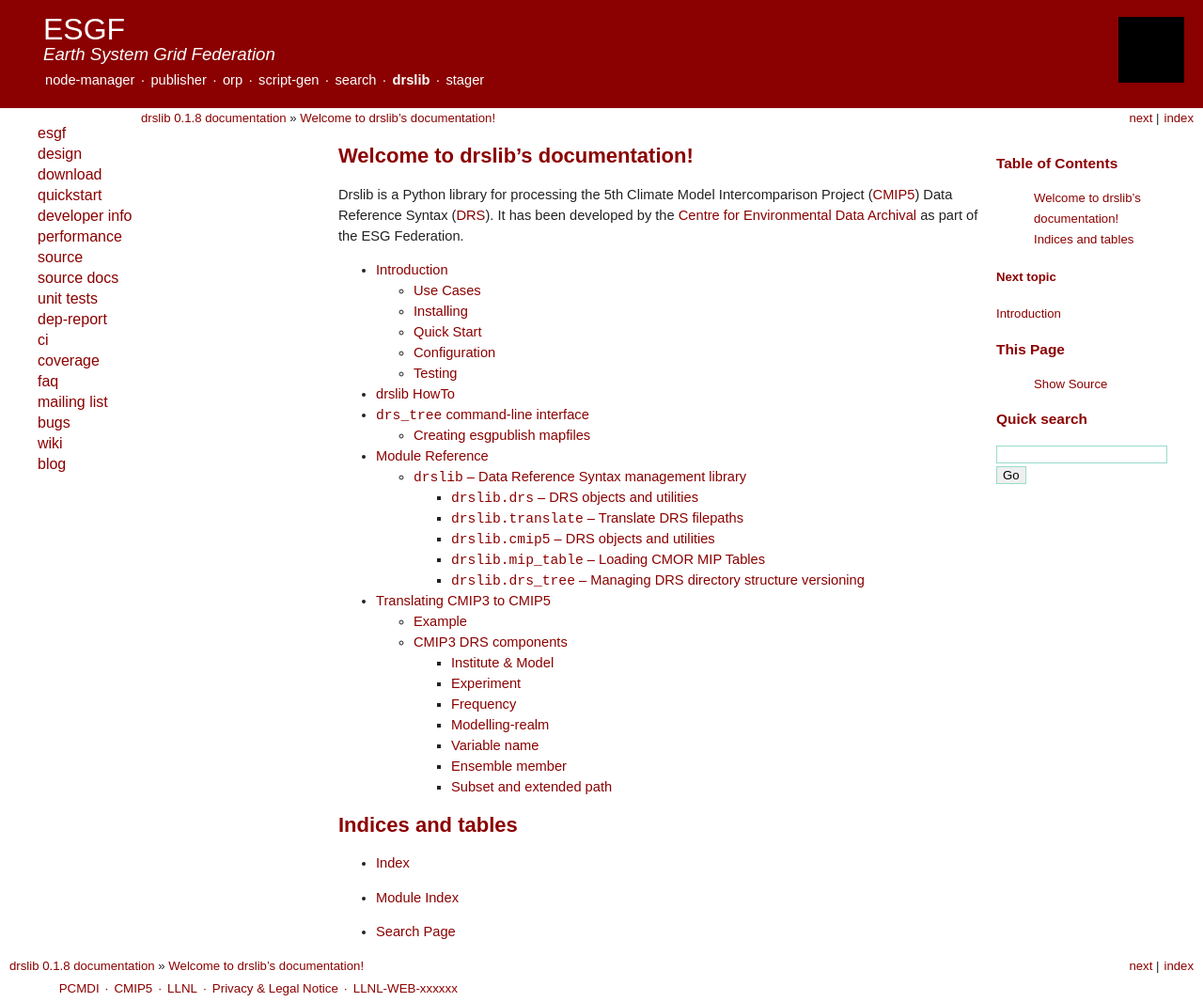
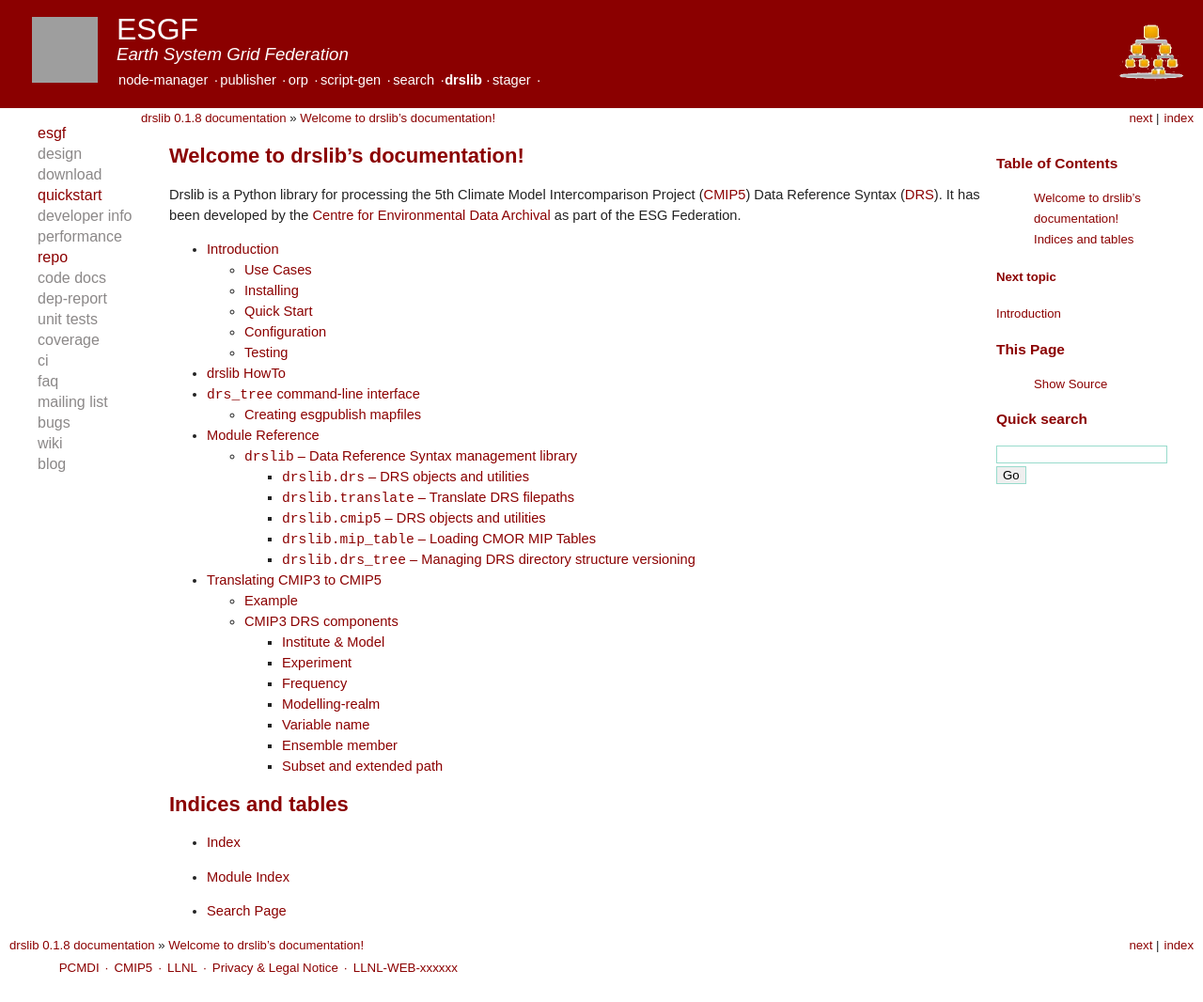
Before and after one commit to ESGF/esgf-drslib, a Sphinx documentation site: the page built from doc/index.rst, in a window 1280 px wide. Shown: the whole page at 94% size. Built offline with Sphinx 7.4.7, drawn with Linux system fonts in a browser that asks for light colours; after the commit the page ends 1044 px from its top, so only the background shows below that; grey boxes are pictures that could not be loaded.

Commit message:
Updated sphinx template with subproject links

```diff
--- a/doc/_static/esgf_styles.css
+++ /dev/null
@@ -1,128 +0,0 @@
-html, body{
-	font-family:Arial,sans-serif;
-	margin: 0px;
-	padding: 0px;
-	background-color: #fff;
-	color: #222;
-	line-height: 150%;
-	font-size: 11pt;
-}
-code, pre {
-	font: 1em/normal "courier new", courier, monospace;
-}
-h1, h2, h3, h4 {
-  color: #8b0000;
-}
-a {
-	color: #8b0000;
-	text-decoration: none;
-}
-#header {
-	xmargin: 3em -2em 1em 0;
-	padding: 1.2em 0 1.2em 3em;
-	border-width: 0px;
-	background-color: #8b0000;
-	/*background-color: #369;*/
-	xwidth: 80%;
-	min-width: 900px;
-}
-.title {
-	color: white;
-	font-size: 24pt;
-	margin: 2px;
-}
-.subtitle, .projects, .projects a {
-	color: white;
-	font-size: 14pt;
-	font-style: italic;
-	margin: 2px;
-	line-height: 1.5;
-}
-.projects, .projects a {
-	font-style: normal;
-	font-size: 11pt;
-}
-.lsidebar {
-	float: left;
-	font-size: 12pt;
-	color: #8b0000;
-	width: 150px;
-}
-.lsidebar li {
-	list-style-type: none;
-}
-.lsidebar li a {
-	text-decoration: none;
-	color: #8b0000;
-}
-.lsidebar li a:hover {
-	text-decoration: underline;
-	color: #F33;
-}
-.lsidebar li a:focus {
-	text-decoration: underline;
-	color: #F33;
-}
-.lsidebar li a:active {
-	text-decoration: underline;
-	color: #F33;
-}
-.content {
-	/*width: 700px;*/
-	clear: none;
-        margin-left: 180px;
-	margin-right: 20px;
-	xpadding: 10px;
-	min-height: 800px;
-}
-.numeric {
-  text-align: right;
-}
-.data-table {
-  border: 1px solid #a9a9a9;
-  border-collapse: collapse;
-}
-.data-table td, .data-table th {
-  border: 1px solid #888;
-  padding: 2px;
-}
-.data-table th {
-  background-color: #ccc;
-  font-weight: bold;
-}
-.advert-message {
-  border: 3px solid #8b0000;
-  padding: 15px;
-}
-a:hover {
-	color: #F33;
-	text-decoration: underline;
-}
-#footer {
-	/*xmargin: 3em -2em 1em 0;*/
-	padding: 0.1em 0 0.1em 4em;
-	border-width: 0px;
-	/*background-color: #8b0000;*/
-	/*background-color: #369;*/
-/*	xwidth: 80%;*/
-	min-width: 900px;
-}
-#footer .projects {
-	font-style: normal;
-	font-size: 10pt;
-	color: white;
-}
-#header a:hover, #footer a:hover {
-	color: #F66;
-	text-decoration: underline;
-}
-#footer .projects , #footer  a {
-	font-style: normal;
-	font-size: 10pt;
-	color: #8b0000;
-}
-
-div.sphinxsidebar {
-    float: right;
-    margin-left: 0%;
-}
--- a/doc/_templates/layout.html
+++ /dev/null
@@ -1,109 +0,0 @@
-{# Junja template based on the ESGF standard website template #}
-{% block doctype -%}
-<!DOCTYPE HTML PUBLIC "-//W3C//DTD HTML 4.01//EN" "http://www.w3.org/TR/html4/strict.dtd">
-{% endblock %}
-{% extends "!layout.html" %}
-<html>
-  <head>
-    {% block htmltitle %}
-    <title>ESGF: esgf-drslib</title>
-    {% endblock %}
-    {% block extrahead %}
-    <!-- the syle sheet link  -->
-    <link rel='stylesheet' href='{{ pathto("_static/esgf_styles.css", 1) }}' type='text/css'>
-    <!-- favuorite icon - needs to have the http://full_path link  -->
-    <link rel="icon" type="image/png" href="http://esgf.org/images/esgf-favicon.png">
-    <!-- keywords for search  engines  -->
-    <!-- keywords for search  engines  -->
-    <meta name="keywords" content="earth systems grid, go-essp, esgf, distributed computing, distributed storage, climage science">
-    <meta name="description" content="A distributed database for structured data.">
-    <meta http-equiv='Content-Type' content='text/html;charset=utf-8'>
-    {% endblock %}
-  </head>
-
-  <!-- the page code starts here -->
-  <body>
-    <div >  <!-- body -->
-      {% block header %}
-      <!-- header starts here -->
-      <div id="header" style="overflow: hidden">
-        <!-- image floats tot the right -->
-        <div style='float: right; margin-right: 20px'>
-	  <img src='{{ pathto("_static/images/logo.jpg", 1) }}' width="70" height="70" >
-        </div>
-
-
-	<div>  <!-- inside header -->
-	  <div class="title">ESGF</div>
-	  <div class="subtitle">Earth System Grid Federation</div>
-          <!-- projects top navigation -->
-	  <div class="projects">  <!-- projects -->
-            <a href="http://esgf.org/esg-node">node-manager</a> &middot;
-	    <a href="http://esgf.org/esg-publisher">publisher</a> &middot;
-	    <a href="/orp">orp</a> &middot;
-	    <a href="/script-gen">script-gen</a> &middot;
-	    <a href="/search">search</a> &middot;
-	    <a href="/drslib"><b>drslib</b></a> &middot;
-	    <a href="/stager">stager</a>
-          </div> <!-- projects -->
-
-        </div>  <!-- inside header -->
-      </div>  <!-- header -->
-      <!-- left side navigation bar starts here -->
-      <div class="lsidebar">  <!-- lsidebar -->
-	<ul>
-	  <li>   <a href="http://esgf.org/">esgf</a> </li>
-          <li>   <a href="design.html">design</a> </li>
-          <li>   <a href="">download</a> </li>
-          <li>   <a href="quickstart.html">quickstart</a>  </li>
-          <li>   <a href="developer.html">developer&nbsp;info</a> </li>
-          <li>   <a href="performance.html">performance</a> </li>
-          <li>   <a href="" target="_blank">source</a> </li>
-          <li>   <a href="javadocs">source docs</a> </li>
-          <li>   <a href="test-reports">unit tests</a> </li>
-          <li>   <a href="dep-reports">dep-report</a> </li>
-          <li>   <a href="ci.html">ci</a> </li>
-          <li>   <a href="coverage.html">coverage</a> </li>
-          <li>   <a href="faq.html">faq</a> </li>
-          <li>   <a href="mailing_list.html">mailing list</a> </li>
-          <li>   <a href="bugs.html">bugs</a>  </li>
-          <li>   <a href="wiki.html">wiki</a>   </li>
-	  <li>   <a href="http://esgf.org/blog" target="_blank">blog</a> </li>
-        </ul>
-
-      </div>   <!-- lsidebar -->
-      {% endblock %}
-      <!-- main text comes here -->
-
-      {%- block content %}
-      {%- block sidebar1 %} {{ sidebar() }} {% endblock %}
-
-      <div class="document">
-	{%- block document %}
-	<div class='content'>
-	  {{ super() }}
-	</div> <!-- content -->
-	{%- endblock %}
-
-	{%- block sidebar2 %}{% endblock %}
-	<div class="clearer"></div>
-      </div>
-      {%- endblock %}
-
-      <br class="clearfloat" />
-      {% block footer %}
-      <!-- footer section here -->
-      <div id="footer">
-	<div >
-	  <div class="projects">
-	    <a href="http://www-pcmdi.llnl.gov" target="_other">PCMDI</a> &middot;
-	    <a href="http://cmip-pcmdi.llnl.gov/cmip5/" target="_other">CMIP5</a> &middot;
-	    <a href="http://www.llnl.gov" target="_other">LLNL</a> &middot;
-            <a href="https://www.llnl.gov/disclaimer.html" target="_other">Privacy &amp; Legal Notice</a> &middot;
-            <a  > LLNL-WEB-xxxxxx &nbsp;&nbsp;&nbsp; </a &middot;></div>
-	</div>
-      </div>    <!-- footer -->
-      {% endblock %}
-    </div> <!-- body -->
-  </body>
-</html>
--- a/doc/esgf-sphinx-theme/layout.html
+++ b/doc/esgf-sphinx-theme/layout.html
@@ -15,18 +15,52 @@
 )
 %}
 
+{% set internal_links = (
+  ('esgf', "http://esgf.org/"),
+  ('design', ""),
+  ('download', ""),
+  ('quickstart', "intro.html#quick-start"),
+  ('developer&nbsp;info', ""),
+  ('performance', ""),
+  ('repo', "http://esgf.org/gitweb/?p=esgf-drslib.git;a=summary"),
+  ('code docs', ""),
+  ('dep-report', ""),
+  ('unit tests', ""),
+  ('coverage', ""),
+  ('ci', ""),
+  ('faq', ""),
+  ('mailing list', ""),
+  ('bugs', ""),
+  ('wiki', ""),
+  ('blog', ""),
+)
+%}
+
 {% macro projectbar() %}
 <div class="projects">  <!-- projects -->
-  {%- for p, url in projects %}
-    {% if p == theme_esgf_project %}
+  {%- for p, url in projects -%}
+    {%- if p == theme_esgf_project -%}
       <b>{{ p }}</b> &middot;
-    {% else %}
+    {%- else -%}
       <a href="{{ url }}">{{ p }}</a> &middot;
-    {% endif %}
-  {% endfor -%}
+    {%- endif %}
+  {%- endfor -%}
 </div> <!-- projects -->
 {% endmacro %}
 
+{% macro subprojectbar() %}
+<div class="lsidebar">  <!-- lsidebar -->
+  <ul>
+    {%- for p, url in internal_links -%}
+      {%- if url == "" -%}
+      <li class="missing">{{ p }}</li>
+      {%- else -%}
+      <li><a href="{{ url }}">{{ p }}</a></li>
+      {%- endif -%}
+    {%- endfor -%}
+  </ul>
+</div> <!-- lsidebar -->
+{% endmacro %}
 
 <html>
   <head>
@@ -70,28 +104,7 @@
       <!-- left side navigation bar starts here -->
       {# Support overriding left sidebar with template inheritance #}
       {% block lsidebar %}
-      <div class="lsidebar">  <!-- lsidebar -->
-        <ul>
-	  <li>   <a href="http://esgf.org/">esgf</a> </li>
-          <li>   <a href="design.html">design</a> </li>
-          <li>   <a href="">download</a> </li>
-          <li>   <a href="quickstart.html">quickstart</a>  </li>
-          <li>   <a href="developer.html">developer&nbsp;info</a> </li>
-          <li>   <a href="performance.html">performance</a> </li>
-          <li>   <a href="http://esgf.org/gitweb/?p=esgf-drslib.git;a=summary">repo</a> </li>
-          <li>   <a href="docs-generated/javadocs/">code docs</a> </li>
-          <li>   <a href="docs-generated/dep-reports/esgf-esgf-drslib-default.html">dep-report</a> </li>
-          <li>   <a href="docs-generated/test-reports/">unit tests</a> </li>
-          <li>   <a href="docs-generated/coverage-reports/">coverage</a> </li>
-          <li>   <a href="ci.html">ci</a> </li>
-          <li>   <a href="faq.html">faq</a> </li>
-          <li>   <a href="mailing_list.html">mailing list</a> </li>
-          <li>   <a href="bugs.html">bugs</a>  </li>
-          <li>   <a href="wiki.html">wiki</a>   </li>
-	  <li>   <a href="http://esgf.org/blog" target="_blank">blog</a> </li>
-        </ul>
-
-      </div>   <!-- lsidebar -->
+      {{ subprojectbar() }}
       {% endblock lsidebar %}
       {% endblock %}
       <!-- main text comes here -->
--- a/doc/esgf-sphinx-theme/static/esgf.css
+++ b/doc/esgf-sphinx-theme/static/esgf.css
@@ -70,6 +70,10 @@
 	text-decoration: underline;
 	color: #F33;
 }
+.lsidebar li.missing {
+        text-decoration: none;
+	color: #8b8888;
+}
 .content {
 	/*width: 700px;*/
 	clear: none;
```
Also changed, not shown: doc/_static/images/logo.jpg (deleted).
